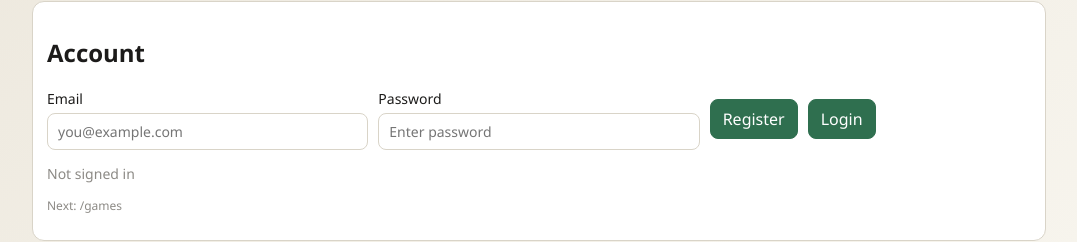
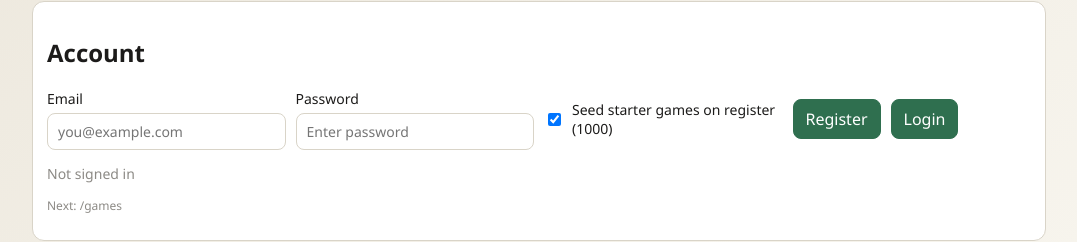
Before and after one commit to LuKev/chess_db, a Next.js app in the folder apps/web/: page /login in a window 1280 px wide. Shown: the part 188-430 px from the top of the page, without its empty margins (101-1178 px from the left). Built offline with nearby package versions, Linux system fonts and the light colour scheme; no server answers.

Commit message:
Web: optional starter seed on register

```diff
--- a/apps/web/app/(public)/login/page.tsx
+++ b/apps/web/app/(public)/login/page.tsx
@@ -17,6 +17,7 @@ export default function LoginPage() {
 
   const [email, setEmail] = useState("");
   const [password, setPassword] = useState("");
+  const [seedOnRegister, setSeedOnRegister] = useState(true);
   const [status, setStatus] = useState("");
   const [busy, setBusy] = useState(false);
   const [resetEmail, setResetEmail] = useState("");
@@ -53,7 +54,6 @@ export default function LoginPage() {
       method: "POST",
       body: JSON.stringify({ email, password }),
     });
-    setBusy(false);
 
     if (response.status >= 400) {
       const msg =
@@ -62,12 +62,34 @@ export default function LoginPage() {
           : `${mode} failed`;
       setStatus(msg);
       toasts.pushToast({ kind: "error", message: msg });
+      setBusy(false);
       return;
     }
 
     await queryClient.invalidateQueries({ queryKey: ["session"] });
     await queryClient.refetchQueries({ queryKey: ["session"] });
     toasts.pushToast({ kind: "success", message: mode === "login" ? "Signed in" : "Account created" });
+
+    if (mode === "register" && seedOnRegister) {
+      setStatus("Queuing starter games import (up to 1000 games)...");
+      const seedResponse = await fetchJson<{ id: number }>("/api/imports/starter", {
+        method: "POST",
+        body: JSON.stringify({ maxGames: 1000 }),
+      });
+      if (seedResponse.status >= 400) {
+        const msg =
+          "error" in seedResponse.data && seedResponse.data.error
+            ? seedResponse.data.error
+            : "Failed to queue starter seed";
+        toasts.pushToast({ kind: "error", message: msg });
+        setStatus(msg);
+      } else {
+        toasts.pushToast({ kind: "success", message: "Queued starter games import. See Import page for status." });
+        setStatus("Starter games import queued. You can track progress on the Import page.");
+      }
+    }
+
+    setBusy(false);
     router.replace(next);
   }
 
@@ -169,6 +191,15 @@ export default function LoginPage() {
               required
             />
           </label>
+          <label style={{ display: "flex", alignItems: "center", gap: 8 }}>
+            <input
+              type="checkbox"
+              checked={seedOnRegister}
+              onChange={(event) => setSeedOnRegister(event.target.checked)}
+              disabled={busy}
+            />
+            Seed starter games on register (1000)
+          </label>
           <div className="button-row">
             <button type="button" onClick={() => void submit("register")} disabled={busy} data-testid="auth-register">
               Register
```
